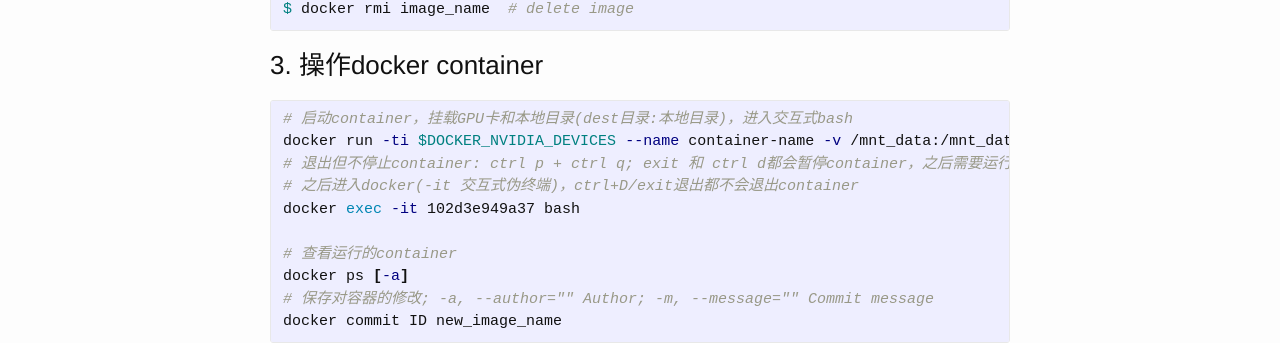
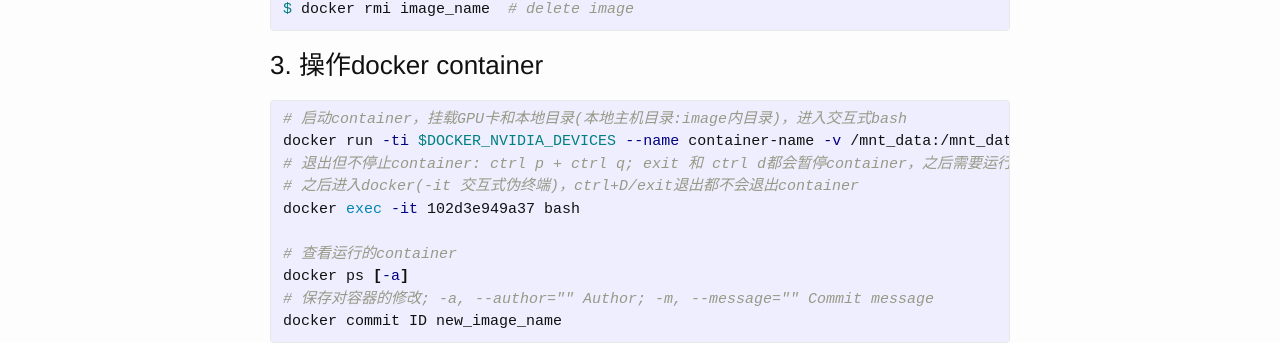
Before and after one commit to wykvictor/wykvictor.github.io, a Jekyll site: the page built from _posts/resources/2015-10-15-Docker-Commands.md, in a window 1280 px wide. Shown: the part 801-1144 px from the top of the page. Built offline with Jekyll 4.4.1, drawn with Linux system fonts in a browser that asks for light colours.

Commit message:
Update 2015-10-15-Docker-Commands.md
fix mistake

```diff
--- a/_posts/resources/2015-10-15-Docker-Commands.md
+++ b/_posts/resources/2015-10-15-Docker-Commands.md
@@ -37,7 +37,7 @@
 
 ### 3. 操作docker container
 {% highlight Bash shell scripts %}
-# 启动container，挂载GPU卡和本地目录(dest目录:本地目录)，进入交互式bash
+# 启动container，挂载GPU卡和本地目录(本地主机目录:image内目录)，进入交互式bash
 docker run -ti $DOCKER_NVIDIA_DEVICES --name container-name -v /mnt_data:/mnt_data1 image-name bash
 # 退出但不停止container: ctrl p + ctrl q; exit 和 ctrl d都会暂停container，之后需要运行start启动
 # 之后进入docker(-it 交互式伪终端)，ctrl+D/exit退出都不会退出container
```
